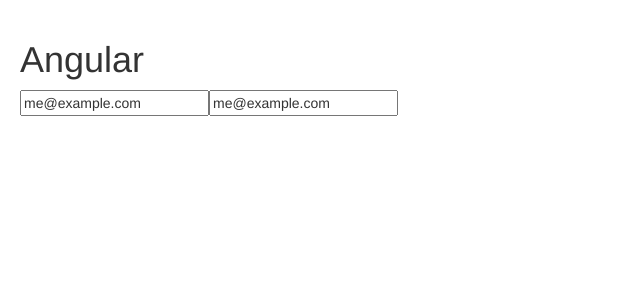
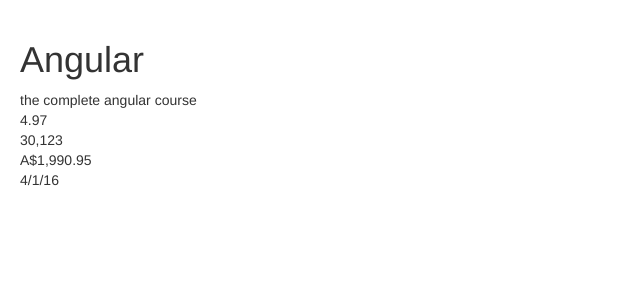
Before and after one commit to dasassygoat/AngularGitNotes, an Angular app: page / in a window 1280 px wide. Shown: the top 300 px of the page, without its empty margins (0-640 px from the left). Built offline with nearby package versions, Linux system fonts and the light colour scheme.

Commit message:
3.49 Pipes

```diff
--- a/src/app/courses.component.ts
+++ b/src/app/courses.component.ts
@@ -6,20 +6,23 @@
 @Component({
   selector: 'courses',
   template: `
-<!-- not the best method for two way binding -->
-   <input [value]="email" (keyup.enter)="email = $event.target.value; onKeyup()"/>
-<!-- better way for two way binding useing the two way binding syntax -->
-   <input [(ngModel)]="email" (keyup.enter)="onKeyup()"/>
+{{course.title | uppercase | lowercase}}<br/>
+{{course.rating | number:'1.2-2'}}<br/> <!-- would round as needed -->
+{{course.students | number}}<br/>
+{{course.price | currency:'AUD':true:'3.2-2'}}<br/>
+{{course.releaseDate | date:'shortDate'}}
 
  `
 })
 
 export class CoursesComponent{
 
-email = "me@example.com";
-
-onKeyup(){
-  console.log(this.email);
-}
+  course = {
+    title:"The complete angular course",
+    rating: 4.9745,
+    students: 30123,
+    price:1990.95,
+    releaseDate: new Date(2016, 3, 1)
+  };
 
 }
```
